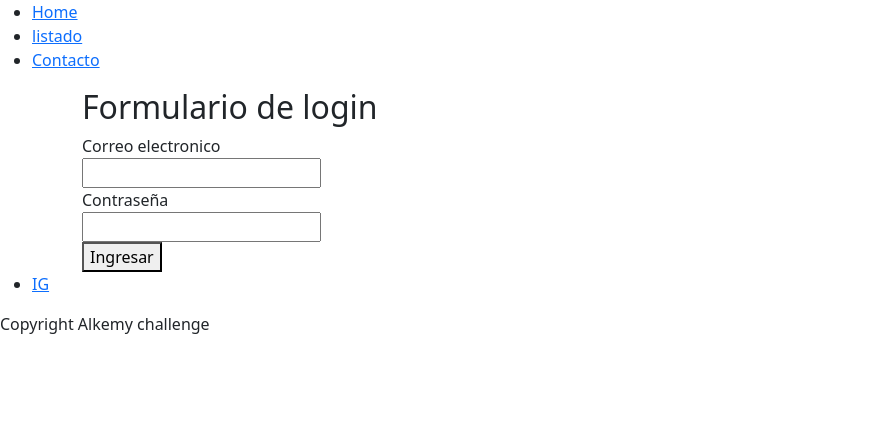
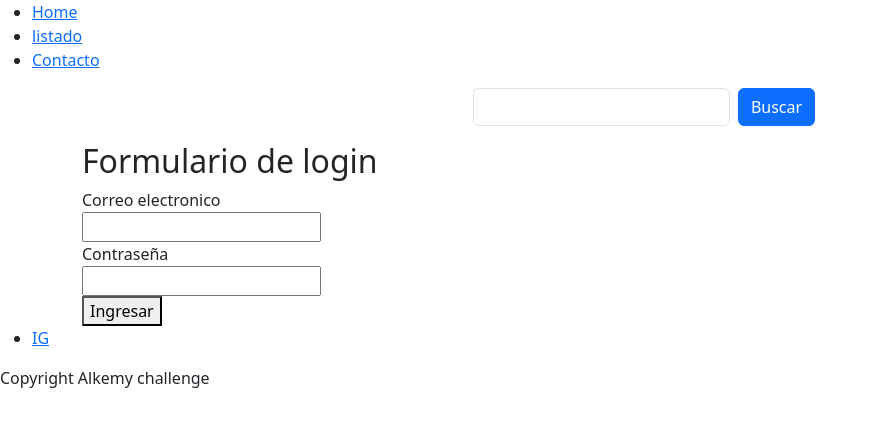
Before and after one commit to mary-puma/proyecto-react, a React (Create React App) app: page / in a window 1280 px wide. Shown: the top 426 px of the page, without its empty margins (0-877 px from the left). Built offline with nearby package versions, Linux system fonts and the light colour scheme.

Commit message:
creacion del componente Buscador

```diff
--- a/src/App.js
+++ b/src/App.js
@@ -9,11 +9,13 @@ import Footer from './components/Footer';
 
 //estilos
 import 'bootstrap/dist/css/bootstrap.min.css';
+import Buscador from './components/Buscador';
 
 function App() {
   return (
     <>
       <Header />
+      <Buscador />
 
       <div className='container mt-3'>
         <Routes>
--- /dev/null
+++ b/src/components/Buscador.js
@@ -0,0 +1,15 @@
+function Buscador() {
+    return (
+        <form>
+            <div class="d-flex justify-content-center">
+                <label className="form-label mb-0 mx-2">
+                <input type="text" className="form-control"  />
+                </label>
+                <button type="submit" className="btn btn-primary" >Buscar</button>
+            </div>
+
+        </form>
+    )
+
+}
+export default Buscador;
```
